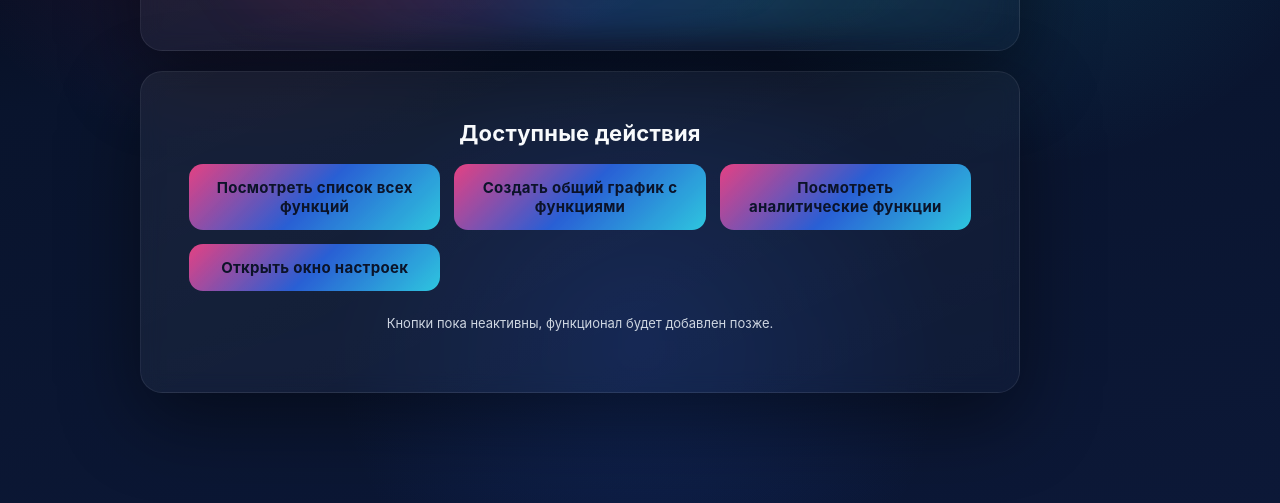
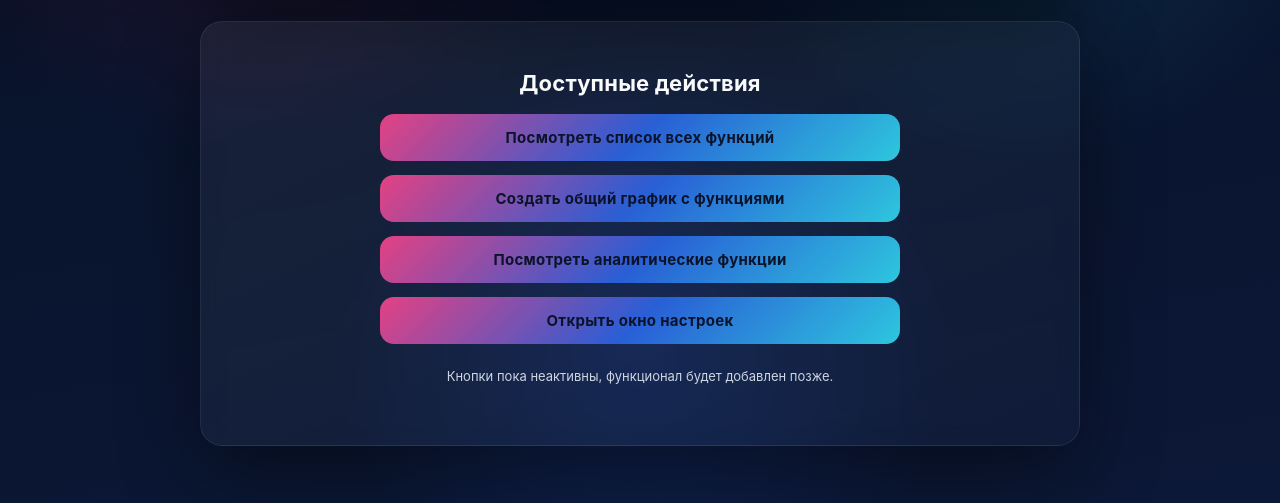
Before and after one commit to line4kk/OOP, a plain HTML site: page 2LAB/FunFunctionsProgram/home.html in a window 1280 px wide. Shown: the part 297-800 px from the top of the page. Drawn offline with Linux system fonts and the light colour scheme.

```diff
--- a/2LAB/FunFunctionsProgram/styles.css
+++ b/2LAB/FunFunctionsProgram/styles.css
@@ -161,6 +161,17 @@ input, select, button {
     font-size: 15px;
 }
 
+select {
+    appearance: none;
+    background-image: linear-gradient(135deg, rgba(255,63,138,0.12), rgba(34,211,238,0.12));
+}
+
+select option {
+    color: #0b132b;
+    background: #f3f5fb;
+    font-weight: 600;
+}
+
 input:focus, select:focus {
     outline: 2px solid rgba(34,211,238,0.4);
 }
@@ -283,26 +294,32 @@ body.placeholder, body.next-page {
 
 .next-grid {
     width: min(1000px, 96vw);
-    display: grid;
-    grid-template-columns: 1fr;
-    gap: 20px;
+    display: flex;
+    flex-direction: column;
+    align-items: center;
+    gap: 24px;
 }
 
 .next-actions {
-    display: grid;
+    display: flex;
+    flex-direction: column;
+    align-items: center;
     gap: 18px;
 }
 
 .action-grid {
-    display: grid;
-    grid-template-columns: repeat(auto-fit, minmax(230px, 1fr));
+    display: flex;
+    flex-direction: column;
+    align-items: center;
     gap: 14px;
+    width: min(520px, 90vw);
 }
 
 .action-btn {
     padding: 14px 16px;
     font-size: 15px;
     border-radius: 14px;
+    max-width: 100%;
 }
 
 .action-btn:disabled {
```
Also changed, not shown: 2LAB/FunFunctionsProgram/app.js (+4 -4 lines), 2LAB/FunFunctionsProgram/index.html (+2 -2 lines), 2LAB/FunFunctionsProgram/home.html (renamed from 2LAB/FunFunctionsProgram/next.html).
